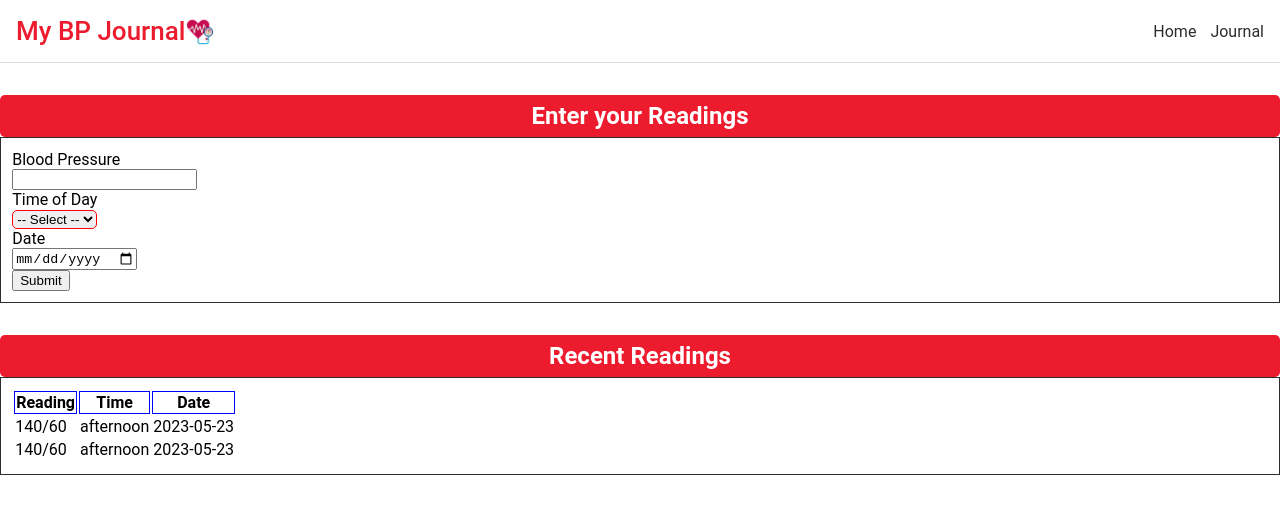
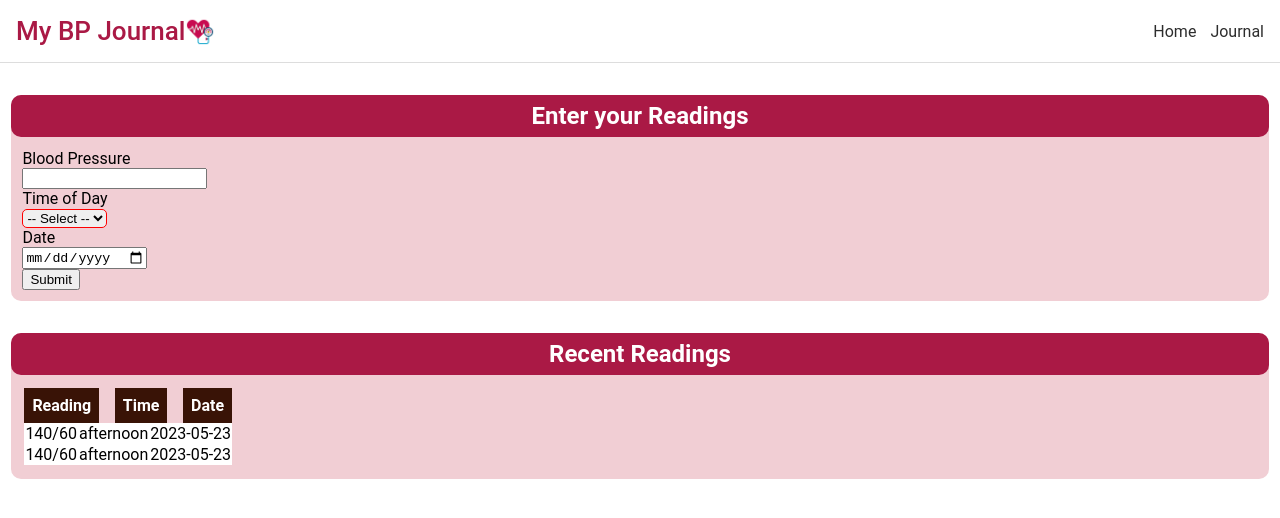
Before and after one commit to diegoram23/blood-pressure-journal, a React (Vite) app: page / in a window 1280 px wide. Shown: the top 518 px of the page. Built offline with nearby package versions, Linux system fonts and the light colour scheme.

Commit message:
Color styles added

```diff
--- a/src/components/RecentReadings.jsx
+++ b/src/components/RecentReadings.jsx
@@ -22,7 +22,7 @@ const RecentReadings = () => {
 
                         {/* Maps over data and renders it in table html form */}
                         {dataReadings.map((data, index) => {
-                            return <tr key={index}>
+                            return <tr key={index} className="testt">
                                 <td>{data.reading}</td>
                                 <td>{data.time}</td>
                                 <td>{data.when}</td>
--- a/src/index.css
+++ b/src/index.css
@@ -8,19 +8,22 @@ form {
 }
 
 .container {
-  margin-bottom: 2em;
+  margin: 0.7em;
+  background-color: #f1ced4;
+  border-radius: 10px;
+
 }
 
 .readings-container {
-  border: 1px solid #2d2d2d;
   padding: 0.7em;
+  border-radius: 10px;
 }
 
 h1 {
   font-size: 26px;
   font-weight: 500;
   margin: 0;
-  color: #ed1b2e;
+  color: #aa1945;
 }
 
 label {
@@ -59,18 +62,28 @@ h2 {
   margin: 0;
   padding: 0.3em;
   text-align: center;
-  background-color: #ed1b2e;
+  background-color: #aa1945;
   color: #fff;
-  border-radius: 5px;
+  border-radius: 10px;
 }
 
 button {
   display: block;
 }
 
+tr {
+  display: flex;
+  justify-content: space-between
+}
 
 th {
-  border: 1px solid blue;
+  background-color: #391306;
+  color: #fff;
+  padding: 0.5em;
+}
+
+td {
+ background-color: #fff;
 }
 
 select {
```
